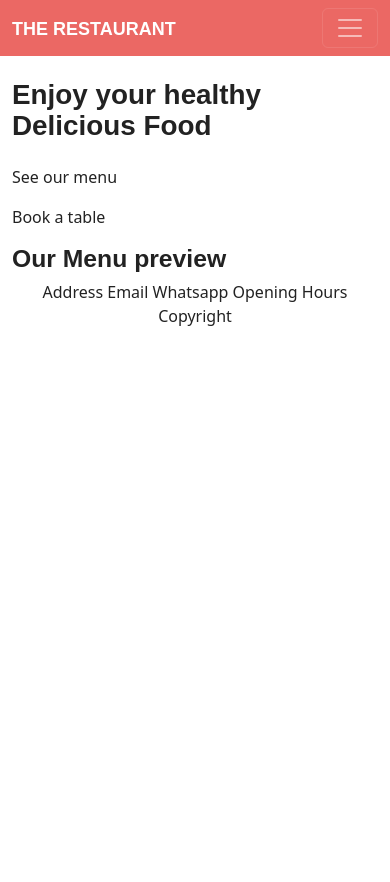
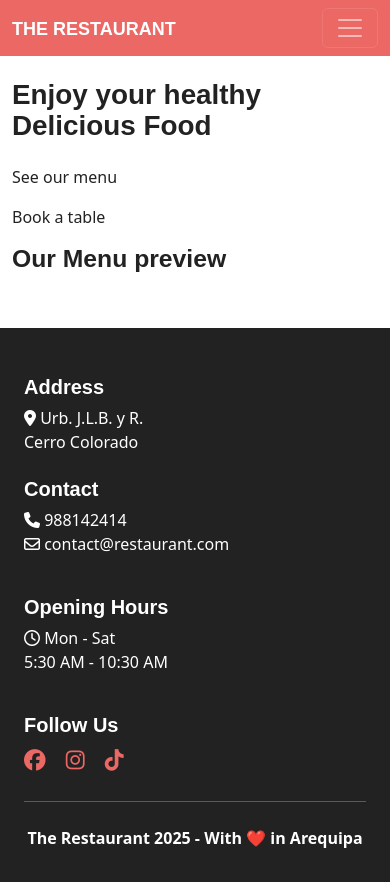
Before and after one commit to iBrokeTheCode/restaurant-system, a Django app: page / in a window 390 px wide. Before the commit the page ends 326 px from the top, so only its background shows below. Run offline with Django 5.2, Linux system fonts and the light colour scheme; some libraries are stand-ins or nearby versions; some web fonts are replaced.

Commit message:
feat: Add responsive footer with contact information and social media links; include Font Awesome icons

```diff
--- /dev/null
+++ b/static/css/styles.css
@@ -0,0 +1,11 @@
+body {
+  display: flex;
+  flex-direction: column;
+  min-height: 100vh;
+}
+main {
+  flex-grow: 1;
+}
+.footer {
+  margin-top: auto;
+}
--- a/templates/base.html
+++ b/templates/base.html
@@ -11,6 +11,12 @@
       {% endblock title %}
     | Restaurant</title>
     <link rel="stylesheet" href="{% static "css/journal_theme.css" %}">
+    <link rel="stylesheet"
+          href="https://cdnjs.cloudflare.com/ajax/libs/font-awesome/6.7.2/css/all.min.css"
+          integrity="sha512-Evv84Mr4kqVGRNSgIGL/F/aIDqQb7xQ2vcrdIwxfjThSH8CSR7PBEakCr51Ck+w+/U6swU2Im1vVX0SVk9ABhg=="
+          crossorigin="anonymous"
+          referrerpolicy="no-referrer" />
+    <link rel="stylesheet" href="{% static "css/styles.css" %}">
   </head>
   <body>
     {% include "partials/navbar.html" %}
--- a/templates/partials/footer.html
+++ b/templates/partials/footer.html
@@ -1,9 +1,43 @@
-<footer class="text-center">
-    <nav>
-        <span>Address</span>
-        <span>Email</span>
-        <span>Whatsapp</span>
-        <span>Opening Hours</span>
-    </nav>
-    <p>Copyright</p>
+<footer class="container-fluid bg-dark text-white mt-5 pt-5 pb-3">
+    <div class="container">
+        <div class="row gap-4 gap-sm-0 mb-4">
+            <div class="col-md-3">
+                <h5>Address</h5>
+                <div>
+                    <i class="fa-solid fa-location-dot"></i>
+                    Urb. J.L.B. y R.
+                    <br>
+                    Cerro Colorado
+                </div>
+            </div>
+            <div class="col-md-3">
+                <h5>Contact</h5>
+                <p>
+                    <i class="fa-solid fa-phone"></i> 988142414
+                    <br>
+                    <i class="fa-regular fa-envelope"></i> contact@restaurant.com
+                </p>
+            </div>
+            <div class="col-md-3">
+                <h5>Opening Hours</h5>
+                <p>
+                    <i class="fa-regular fa-clock"></i> Mon - Sat
+                    <br>
+                    5:30 AM - 10:30 AM
+                </p>
+            </div>
+            <div class="col-md-3">
+                <h5>Follow Us</h5>
+                <a href="#" class="fs-4"><i class="fab fa-facebook"></i></a>
+                <a href="#" class="mx-3 fs-4"><i class="fab fa-instagram"></i></a>
+                <a href="#" class="fs-4"><i class="fab fa-tiktok"></i></a>
+            </div>
+        </div>
+        <hr class="mb-4">
+        <div class="row text-center">
+            <p class="fw-bold">
+                The Restaurant <script>document.write(new Date().getFullYear())</script> - With ❤️ in Arequipa
+            </p>
+        </div>
+    </div>
 </footer>
```
